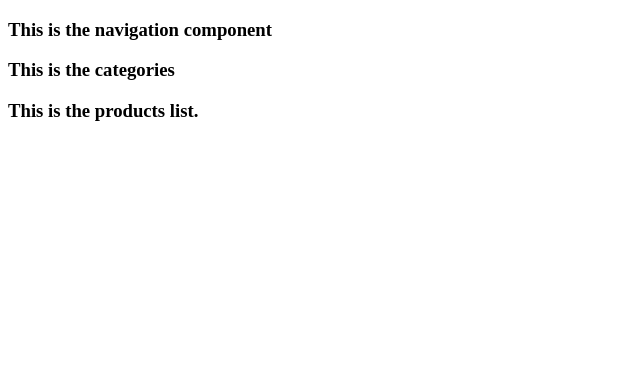
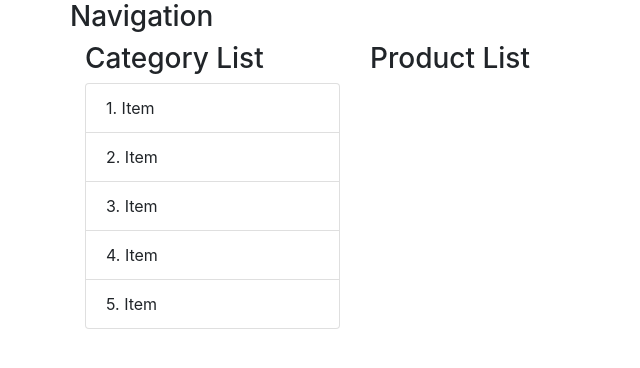
Before and after one commit to robinucar/Products-App, a React (Create React App) app: page / in a window 1280 px wide. Shown: the top 368 px of the page, without its empty margins (0-640 px from the left). Built offline with nearby package versions, Linux system fonts and the light colour scheme.

Commit message:
installed reactstrap and bootstrap and also started to style components with react strap

```diff
--- a/package.json
+++ b/package.json
@@ -6,9 +6,11 @@
     "@testing-library/jest-dom": "^4.2.4",
     "@testing-library/react": "^9.3.2",
     "@testing-library/user-event": "^7.1.2",
+    "bootstrap": "^4.5.0",
     "react": "^16.13.1",
     "react-dom": "^16.13.1",
-    "react-scripts": "3.4.1"
+    "react-scripts": "3.4.1",
+    "reactstrap": "^8.4.1"
   },
   "scripts": {
     "start": "react-scripts start",
--- a/src/App.js
+++ b/src/App.js
@@ -1,14 +1,27 @@
-import React from 'react';
-import Nav from './Components/Navigation/Nav';
-import Categories from './Components/Categories/Categories';
-import Products from './Components/Products/Products';
+import React from "react";
+import Nav from "./Components/Navigation/Nav";
+import Categories from "./Components/Categories/Categories";
+import Products from "./Components/Products/Products";
+
+import { Container, Row, Col } from "reactstrap";
 
 function App() {
   return (
     <div>
-      <Nav />
-      <Categories />
-      <Products />
+      <Container>
+        <Row>
+          <Nav />
+        </Row>
+
+        <Row>
+          <Col xs="3">
+            <Categories />
+          </Col>
+          <Col xs="9">
+            <Products />
+          </Col>
+        </Row>
+      </Container>
     </div>
   );
 }
--- a/src/Components/Categories/Categories.js
+++ b/src/Components/Categories/Categories.js
@@ -1,12 +1,20 @@
-import React, { Component } from 'react'
+import React, { Component } from "react";
+import {ListGroup, ListGroupItem} from 'reactstrap';
 
 class Categories extends Component {
   render() {
     return (
       <div>
-          <h3>This is the categories</h3>
+        <h3>Category List</h3>
+        <ListGroup>
+          <ListGroupItem>1. Item</ListGroupItem>
+          <ListGroupItem>2. Item</ListGroupItem>
+          <ListGroupItem>3. Item</ListGroupItem>
+          <ListGroupItem>4. Item</ListGroupItem>
+          <ListGroupItem>5. Item</ListGroupItem>
+        </ListGroup>
       </div>
-    )
+    );
   }
 }
 
--- a/src/Components/Navigation/Nav.js
+++ b/src/Components/Navigation/Nav.js
@@ -4,7 +4,7 @@ class Nav extends Component {
   render() {
     return (
       <div>
-        <h3>This is the navigation component</h3>
+        <h3>Navigation</h3>
       </div>
     )
   }
--- a/src/Components/Products/Products.js
+++ b/src/Components/Products/Products.js
@@ -4,7 +4,7 @@ class Products extends Component {
   render() {
     return (
       <div>
-          <h3>This is the products list.</h3>
+          <h3>Product List</h3>
       </div>
     )
   }
--- a/src/index.js
+++ b/src/index.js
@@ -1,6 +1,7 @@
 import React from 'react';
 import ReactDOM from 'react-dom';
 import App from './App';
+import 'bootstrap/dist/css/bootstrap.min.css';
 import * as serviceWorker from './serviceWorker';
 
 ReactDOM.render(
```
Also changed, not shown: 1 other file (tests, documents, lock files or other folders).
